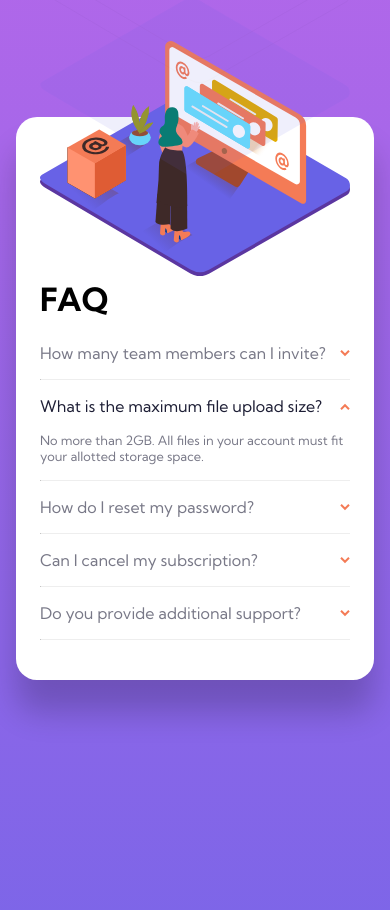
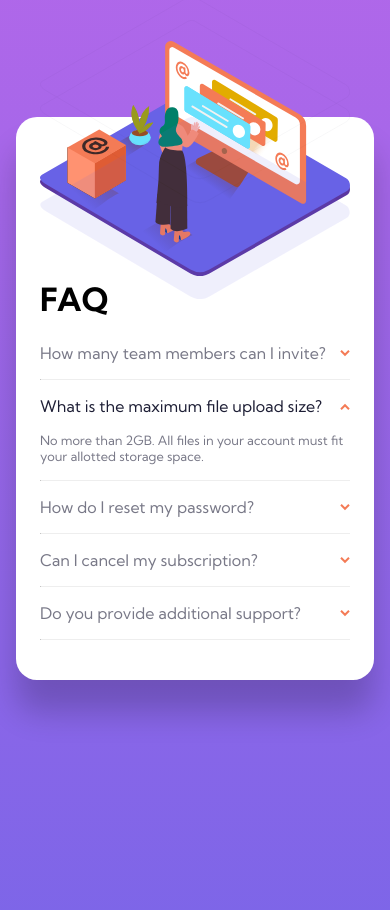
Before and after one commit to lexara-prime-ai/faq_accordion, a plain HTML site: page src/index.html in a window 390 px wide. Shown: the top 910 px of the page. Drawn offline with Linux system fonts and the light colour scheme.

Commit message:
improve responsiveness

```diff
--- a/src/css/responsive.css
+++ b/src/css/responsive.css
@@ -56,6 +56,10 @@
         margin-bottom: 8rem;
     }
 
+    .shadow {
+        top: -380px;
+    }
+
     .faq-container {
         margin-top: -25rem;
     }
@@ -73,7 +77,7 @@
 }
 
 
-@media (max-width: 300px) {
+@media (max-width: 350px) {
     #root {
         margin-top: 50%;
     }
```
